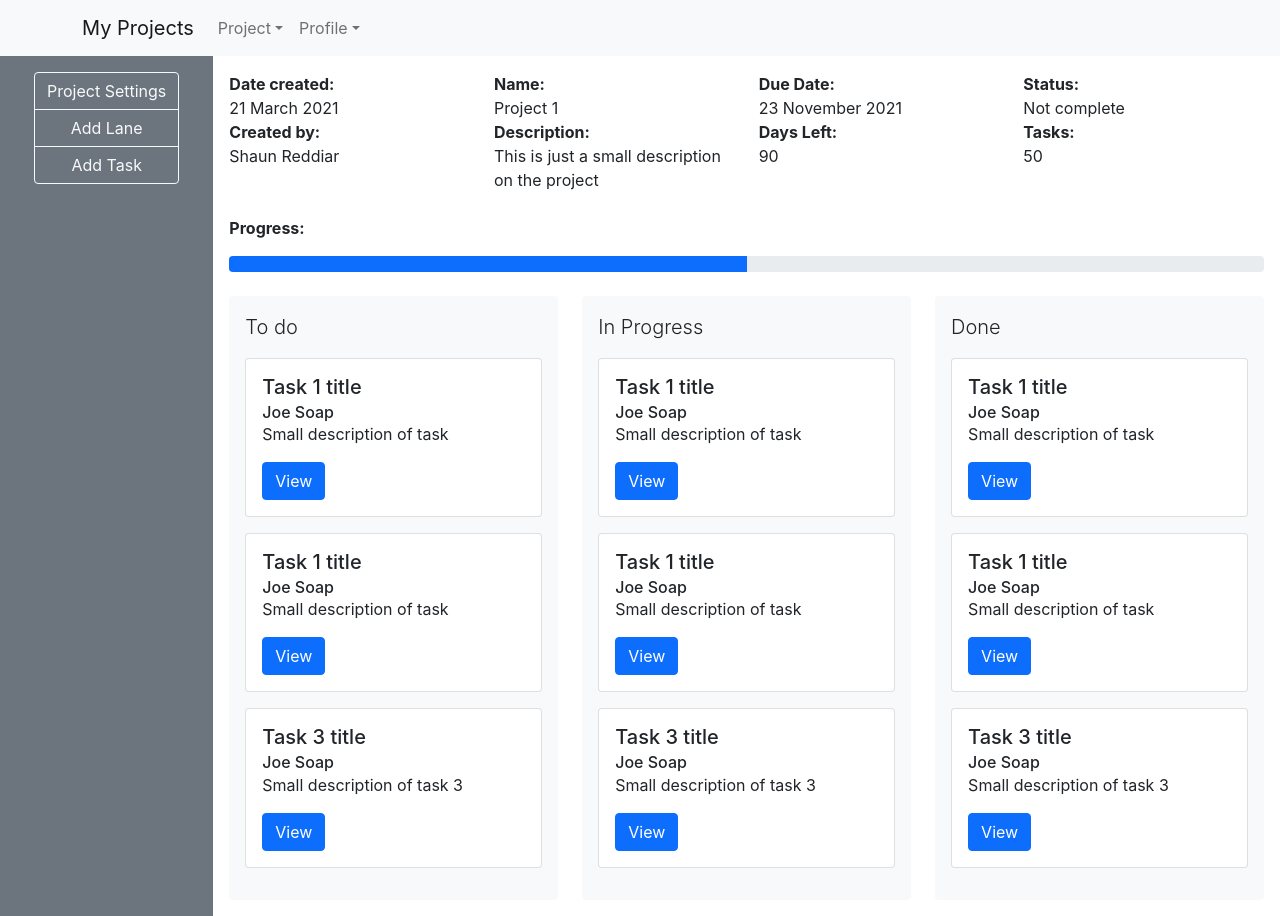
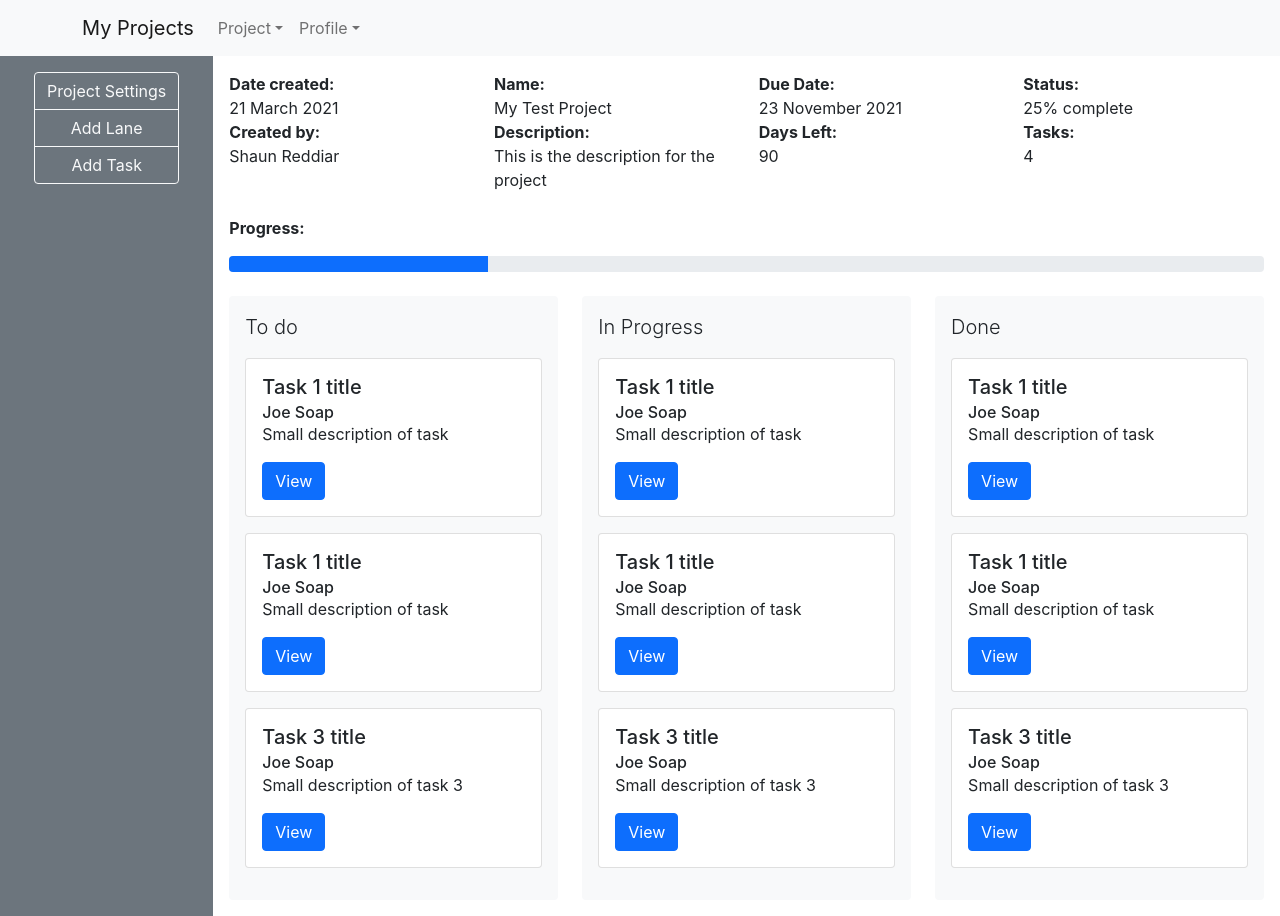
Before and after one commit to shaunzo/task-list, a React (Create React App) app: page / in a window 1280 px wide. Built offline with nearby package versions, Linux system fonts and the light colour scheme; the HTML template or start-up script is replaced by a standard one.

Commit message:
Added local state for project-details

```diff
--- a/src/App.js
+++ b/src/App.js
@@ -1,11 +1,97 @@
+/* eslint-disable react-hooks/exhaustive-deps */
 import './App.scss';
 import Header from './header/header';
 import ProjectDetails from './project-details/project-details';
 import ProjectLanes from './project-lanes/project-lanes';
 import ProjectMenu from './project-menu/project-menu';
 import { Container, Row, Col } from 'react-bootstrap';
+import { useState, useEffect } from 'react';
 
 function App() {
+
+  var initialProject = {
+    id: 1,
+    dateCreated: "21 March 2021",
+    createdBy: "Shaun Reddiar",
+    name: "My Test Project",
+    description: "This is the description for the project",
+    dueDate: "23 November 2021",
+    daysLeft: 90,
+    status: 25,
+    tasks: 4
+  }
+
+  var lanes = [{
+      id: 1,
+      name: 'To do',
+      position: 0
+    }, {
+      id: 2,
+      name: 'In Progress',
+      position: 1
+    }, {
+      id: 3,
+      name: 'Done',
+      position: 2
+    }
+  ]
+
+  var initialTasks = [
+    {
+      id: 1,
+      projectId: 1,
+      laneId: 1,
+      title: 'Task Title 1',
+      assignee: 'Joe Soap',
+      text: 'This is the task description 1'
+    }, {
+      id: 2,
+      projectId: 1,
+      laneId: 1,
+      title: 'Task Title 2',
+      assignee: 'Joe1 Soap',
+      text: 'This is the task description 2'
+    }, {
+      id: 3,
+      projectId: 1,
+      laneId: 1,
+      title: 'Task Title 3',
+      assignee: 'Joe3 Soap',
+      text: 'This is the task description 3'
+    }, {
+      id: 4,
+      projectId: 1,
+      laneId: 1,
+      title: 'Task Title 4',
+      assignee: 'Joe4 Soap',
+      text: 'This is the task description 4'
+    }
+  ]
+
+  const [project, setProject] = useState(initialProject);
+  const [createdBy, setCreatedBy] = useState(project.createdBy);
+  const [dateCreated, setDateCreated] = useState(project.dateCreated);
+  const [daysLeft, setDaysLeft] = useState(project.daysLeft);
+  const [description, setDescription] = useState(project.description);
+  const [dueDate, setDueDate] = useState(project.dueDate);
+  const [name, setName] = useState(project.name);
+  const [status, setStatus] = useState(project.status);
+  const [tasks, setTasks] = useState(project.tasks);
+
+  useEffect(() => {
+    setProject(initialProject);
+  }, []);
+
+  useEffect(() => {
+    setCreatedBy(project.createdBy);
+    setDateCreated(project.dateCreated);
+    setDaysLeft(project.daysLeft);
+    setDescription(project.description);
+    setDueDate(project.dueDate);
+    setName(project.name);
+    setStatus(project.status);
+    setTasks(project.tasks);
+  }, [project]);
 
   const onProjectSettings = () => {
     console.log('Project Settings');
@@ -31,7 +117,16 @@ function App() {
               onAddTask={onAddTask}/>
           </Col>
           <Col className="p-3 d-flex content-area">
-            <ProjectDetails />
+            <ProjectDetails
+              createdBy={createdBy}
+              dateCreated={dateCreated}
+              daysLeft={daysLeft}
+              description={description}
+              dueDate={dueDate}
+              name={name}
+              status={status}
+              tasks={tasks}
+            />
             <ProjectLanes />
           </Col>
         </Row>
--- a/src/project-details/project-details.jsx
+++ b/src/project-details/project-details.jsx
@@ -1,31 +1,39 @@
 import React from 'react';
 import { Row, Col, ProgressBar  } from 'react-bootstrap';
 
-const ProjectDetails = () => {
+const ProjectDetails = ({
+    dateCreated,
+    createdBy,
+    name,
+    description,
+    dueDate,
+    daysLeft,
+    status,
+    tasks}) => {
     return (
         <div className="project-details w-100">
             <Row>
                 <Col>
-                    <div><strong>Date created:</strong><br/>21 March 2021</div>
-                    <div><strong>Created by:</strong><br/>Shaun Reddiar</div>
+                    <div><strong>Date created:</strong><br/>{dateCreated}</div>
+                    <div><strong>Created by:</strong><br/>{createdBy}</div>
                 </Col>
                 <Col>
-                    <div><strong>Name:</strong><br/>Project 1</div>
-                    <div><strong>Description:</strong><br/>This is just a small description on the project</div>
+                    <div><strong>Name:</strong><br/>{name}</div>
+                    <div><strong>Description:</strong><br/>{description}</div>
                 </Col>
                 <Col>
-                    <div><strong>Due Date:</strong><br/>23 November 2021</div>
-                    <div><strong>Days Left:</strong><br/>90</div>
+                    <div><strong>Due Date:</strong><br/>{dueDate}</div>
+                    <div><strong>Days Left:</strong><br/>{daysLeft}</div>
                 </Col>
                 <Col>
-                    <div><strong>Status:</strong><br/>Not complete</div>
-                    <div><strong>Tasks:</strong><br/>50</div>
+                    <div><strong>Status:</strong><br/>{status}% complete</div>
+                    <div><strong>Tasks:</strong><br/>{tasks}</div>
                 </Col>
             </Row>
             <Row className="mt-4">
                 <Col>
                     <p><strong>Progress:</strong></p>
-                    <ProgressBar max="100" now="50" />
+                    <ProgressBar max="100" now={status} />
                 </Col>
             </Row>
         </div>
```
